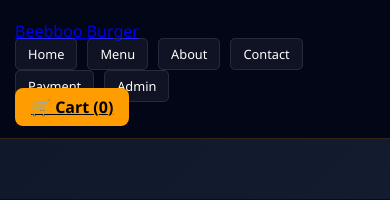
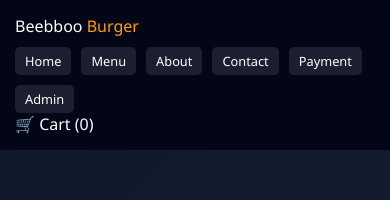
Before and after one commit to sebona9888/beebboo-burger, a React (Vite) app: page / in a window 390 px wide. Shown: the top 200 px of the page. Built offline with nearby package versions, Linux system fonts and the light colour scheme.

Commit message:
Moved navbar to left and fixed mobile text size

```diff
--- a/src/components/Navbar/Navbar.css
+++ b/src/components/Navbar/Navbar.css
@@ -1,69 +1,43 @@
-/* ======================================================
-    MOBILE NAVBAR DESIGN UPGRADE
-   ====================================================== */
+/* Linkiiwwan hunda qulqulleessuuf */
+.navbar a {
+    text-decoration: none !important;
+    color: white !important;
+    /* Halluu adii qulqulluu */
+}
 
+/* Yeroo PC irratti dalga hiriiran */
+.navbar {
+    display: flex;
+    justify-content: space-between;
+    align-items: center;
+    padding: 1rem 2rem;
+    background-color: #020617;
+}
+
+.nav-links {
+    display: flex;
+    gap: 20px;
+    list-style: none;
+}
+
+/* --- MOBILE FIX (Silkii Irratti) --- */
 @media (max-width: 768px) {
-
-    /* Background bifa qulqulluun bareechuuf */
-    nav,
-    header {
-        display: flex !important;
+    .navbar {
         flex-direction: column !important;
         align-items: flex-start !important;
-        padding: 20px 15px !important;
-        background: #020617 !important;
-        /* Gurraacha qulqulluu */
-        border-bottom: 1px solid rgba(255, 157, 0, 0.2) !important;
+        padding: 15px !important;
     }
 
-    /* Logo - BEEBBOO BURGER */
-    .logo h1 {
-        font-size: 1.5rem !important;
-        color: #ff9d00 !important;
-        /* Halluu Orange/Yellow */
-        margin-bottom: 15px !important;
-        text-transform: uppercase !important;
+    .nav-links {
+        flex-wrap: wrap !important;
+        gap: 10px !important;
+        margin-top: 10px !important;
     }
 
-    /* Linkiiwwan (Home, Menu, About...) */
-    .nav-links,
-    .menu-links,
-    ul {
-        display: flex !important;
-        flex-wrap: wrap !important;
-        gap: 10px !important;
-        padding: 0 !important;
-        list-style: none !important;
-    }
-
-    .nav-links a,
-    li a {
-        color: #ffffff !important;
-        /* Halluu adii qulqulluu */
-        text-decoration: none !important;
-        /* Jala-sarara (Blue) sana balleessuuf */
+    .nav-links a {
+        background: rgba(255, 255, 255, 0.1) !important;
+        padding: 5px 10px !important;
+        border-radius: 5px !important;
         font-size: 0.8rem !important;
-        padding: 6px 12px !important;
-        background: rgba(255, 255, 255, 0.05) !important;
-        /* Bifa card-ii xixiqqoo uumuuf */
-        border-radius: 5px !important;
-        border: 1px solid rgba(255, 255, 255, 0.1) !important;
-    }
-
-    /* Yeroo cuqaasamu (Hover effect) */
-    .nav-links a:hover,
-    li a:hover {
-        background: #ff9d00 !important;
-        color: #000 !important;
-    }
-
-    /* Cart Button addatti bareechuuf */
-    .cart-btn {
-        margin-top: 15px !important;
-        background: #ff9d00 !important;
-        color: #000 !important;
-        padding: 8px 16px !important;
-        border-radius: 8px !important;
-        font-weight: bold !important;
     }
 }
--- a/src/components/Navbar/Navbar.jsx
+++ b/src/components/Navbar/Navbar.jsx
@@ -1,29 +1,35 @@
 import React from 'react';
 import { Link } from 'react-router-dom';
-// Path kana './useCart' tti jijjiiri
 import { useCart } from '../../context/useCart';
 import './Navbar.css';
 
 const Navbar = () => {
     const { cartCount } = useCart();
 
+    // Linkiiwwan akka hin banneef bifa qulqulluun sirreessuuf
+    const linkStyle = {
+        textDecoration: 'none',
+        color: 'inherit', // Halluu isaa dizaayinii CSS irraa fudhata
+        display: 'inline-block'
+    };
+
     return (
         <nav className="navbar">
-            <Link to="/" className="logo">
-                Beebboo <span>Burger</span>
+            <Link to="/" className="logo" style={linkStyle}>
+                Beebboo <span style={{ color: '#ff9d00' }}>Burger</span>
             </Link>
 
             <ul className="nav-links">
-                <li><Link to="/">Home</Link></li>
-                <li><Link to="/menu">Menu</Link></li>
-                <li><Link to="/about">About</Link></li>
-                <li><Link to="/contact">Contact</Link></li>
-                <li><Link to="/payment">Payment</Link></li>
-                <li><Link to="/admin">Admin</Link></li>
+                <li><Link to="/" style={linkStyle}>Home</Link></li>
+                <li><Link to="/menu" style={linkStyle}>Menu</Link></li>
+                <li><Link to="/about" style={linkStyle}>About</Link></li>
+                <li><Link to="/contact" style={linkStyle}>Contact</Link></li>
+                <li><Link to="/payment" style={linkStyle}>Payment</Link></li>
+                <li><Link to="/admin" style={linkStyle}>Admin</Link></li>
             </ul>
 
             <div className="nav-icons">
-                <Link to="/cart" className="cart-btn">
+                <Link to="/cart" className="cart-btn" style={{ ...linkStyle, color: '#000' }}>
                     🛒 Cart ({cartCount})
                 </Link>
             </div>
```
